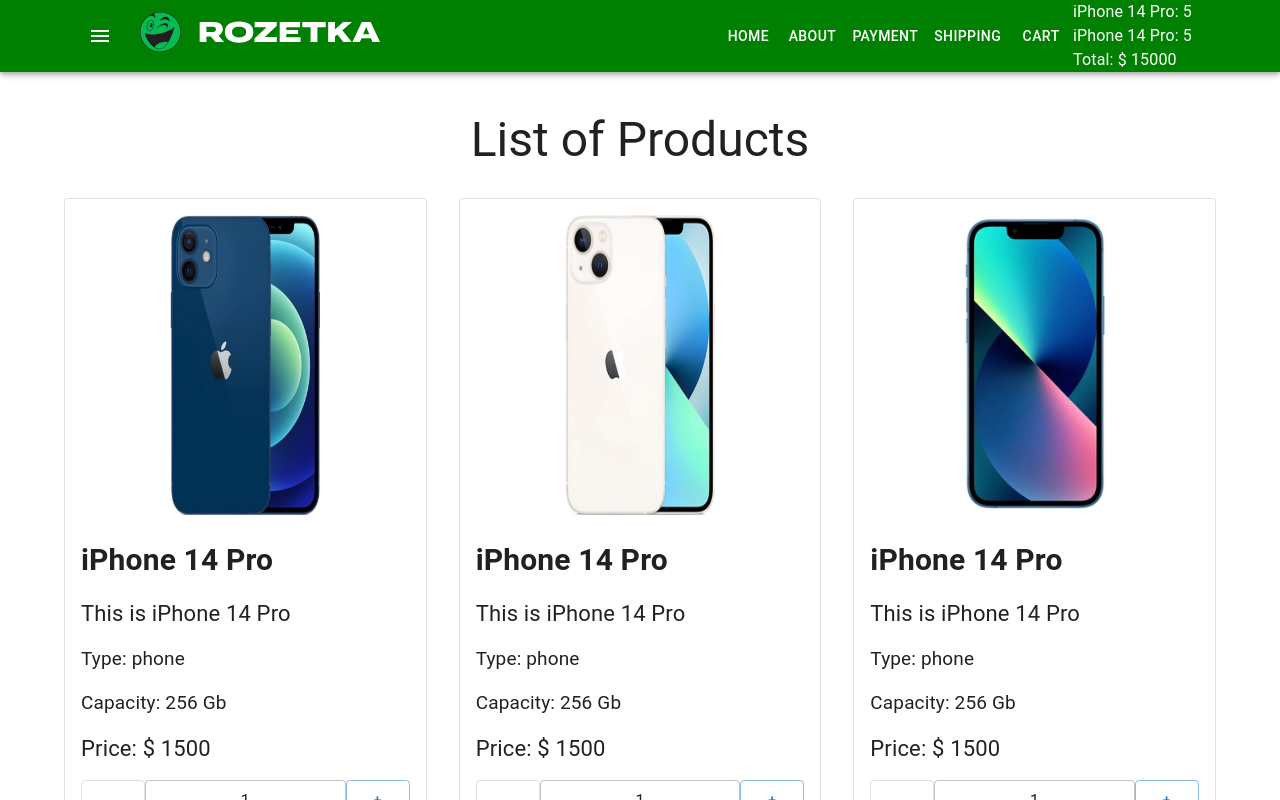
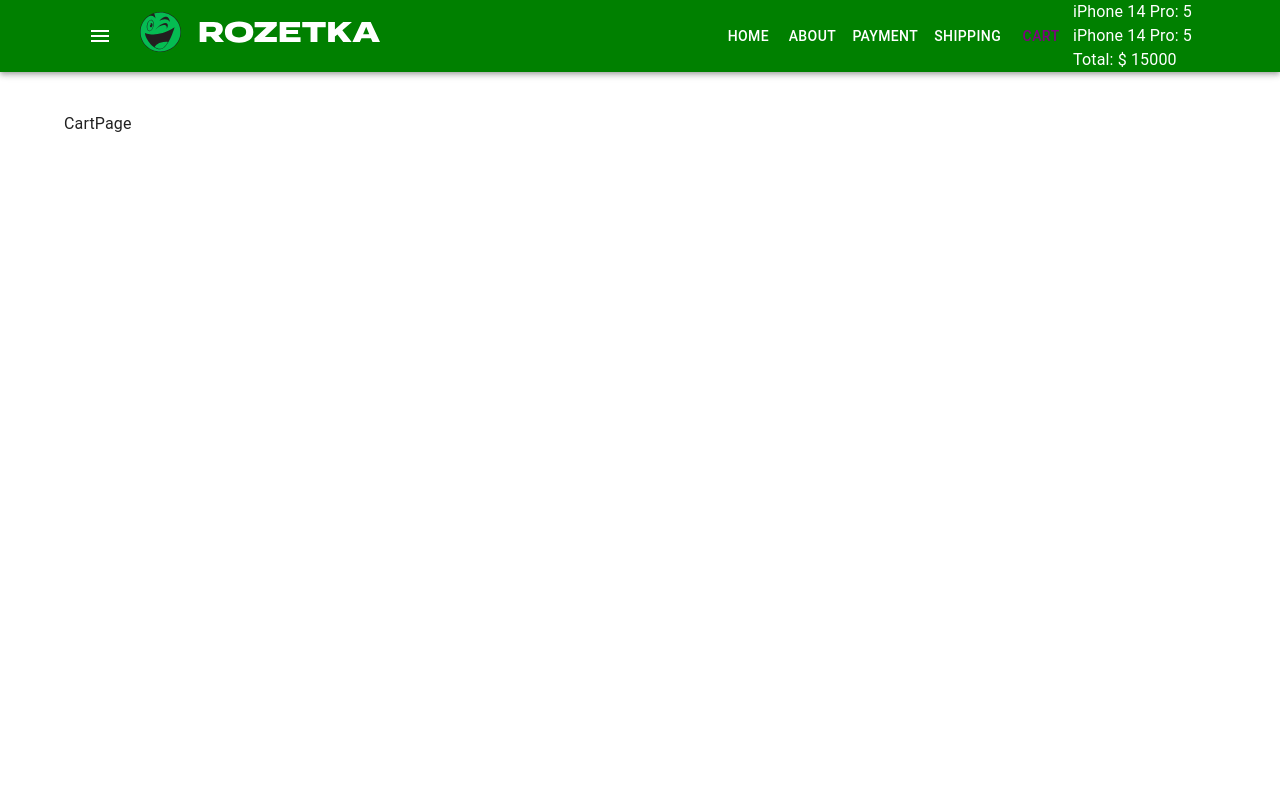
Before and after one commit to OlegBerlo/def, a React (Create React App) app: page /cart in a window 1280 px wide. Shown: the top 800 px of the page. Built offline with nearby package versions, Linux system fonts and the light colour scheme; the HTML template or start-up script is replaced by a standard one.

Commit message:
added ReactRouter and MenuItem

```diff
--- a/package.json
+++ b/package.json
@@ -16,6 +16,7 @@
     "@types/react-dom": "^18.2.4",
     "react": "^18.2.0",
     "react-dom": "^18.2.0",
+    "react-router-dom": "^6.13.0",
     "react-scripts": "5.0.1",
     "sass": "^1.62.1",
     "typescript": "^4.9.5",
--- a/src/Container/App/App.tsx
+++ b/src/Container/App/App.tsx
@@ -1,10 +1,11 @@
 import Header from "Container/Header/Header";
 import CssBaseline from "@mui/material/CssBaseline";
 import { StyledEngineProvider } from "@mui/material/styles";
-import Main from "Container/Main/Main";
 import { useState } from "react";
-import { type } from "os";
-
+import { Route, Routes } from "react-router-dom";
+import { Container } from "@mui/material";
+import Home from "pages/Home/Home";
+import CartPage from "pages/Cart/CartPage";
 type ProductsInCart = {
   [id: number]: number;
 };
@@ -26,7 +27,19 @@
     <StyledEngineProvider injectFirst>
       <CssBaseline />
       <Header productsInCart={productsInCart} />
-      <Main addProductToCart={addProductToCart} />
+      <Container
+        sx={{
+          padding: "40px 0",
+        }}
+      >
+        <Routes>
+          <Route
+            path="/"
+            element={<Home addProductToCart={addProductToCart} />}
+          />
+          <Route path="/cart" element={<CartPage />} />
+        </Routes>
+      </Container>
     </StyledEngineProvider>
   );
 };
--- a/src/Container/Main/Main.tsx
+++ /dev/null
@@ -1,17 +0,0 @@
-import { Container } from "@mui/material";
-import Home from "pages/Home/Home";
-type Props = {
-  addProductToCart: (id: number, count: number) => void;
-};
-const Main = ({ addProductToCart }: Props) => {
-  return (
-    <Container
-      sx={{
-        padding: "40px 0",
-      }}
-    >
-      <Home addProductToCart={addProductToCart} />
-    </Container>
-  );
-};
-export default Main;
--- a/src/components/Menu/Menu.tsx
+++ b/src/components/Menu/Menu.tsx
@@ -1,14 +1,17 @@
-import Button from "@mui/material/Button";
+import MenuItem from "./MenuItem";
+
 type Props = {};
+
 const Menu = (props: Props) => {
   return (
     <>
-      <Button color="inherit">Home</Button>
-      <Button color="inherit">About</Button>
-      <Button color="inherit">Payment</Button>
-      <Button color="inherit">Shipping</Button>
-      <Button color="inherit">Cart</Button>
+      <MenuItem to="/">Home</MenuItem>
+      <MenuItem to="/about">About</MenuItem>
+      <MenuItem to="/payment">Payment</MenuItem>
+      <MenuItem to="/shipping">Shipping</MenuItem>
+      <MenuItem to="/cart">Cart</MenuItem>
     </>
   );
 };
+
 export default Menu;
--- /dev/null
+++ b/src/components/Menu/MenuItem.scss
@@ -0,0 +1,9 @@
+.menu-item {
+  text-decoration: none;
+  color: white;
+}
+
+.menu-item-active {
+  text-decoration: none;
+  color: purple;
+}
--- /dev/null
+++ b/src/components/Menu/MenuItem.tsx
@@ -0,0 +1,23 @@
+import Button from "@mui/material/Button";
+import { NavLink } from "react-router-dom";
+import "./MenuItem.scss";
+
+type Props = {
+  to: string;
+  children: React.ReactNode;
+};
+const MenuItem = ({ to, children }: Props) => {
+  return (
+    <Button color="inherit">
+      <NavLink
+        to={to}
+        className={({ isActive }) =>
+          isActive ? "menu-item-active" : "menu-item"
+        }
+      >
+        {children}
+      </NavLink>
+    </Button>
+  );
+};
+export default MenuItem;
--- a/src/index.tsx
+++ b/src/index.tsx
@@ -1,12 +1,15 @@
 import React from "react";
 import ReactDOM from "react-dom/client";
 import App from "Container/App/App";
+import { BrowserRouter } from "react-router-dom";
 
 const root = ReactDOM.createRoot(
   document.getElementById("root") as HTMLElement
 );
 root.render(
   <React.StrictMode>
-    <App />
+    <BrowserRouter>
+      <App />
+    </BrowserRouter>
   </React.StrictMode>
 );
--- /dev/null
+++ b/src/pages/Cart/CartPage.tsx
@@ -0,0 +1,7 @@
+type Props = {};
+
+const CartPage = (props: Props) => {
+  return <div>CartPage</div>;
+};
+
+export default CartPage;
```
Also changed, not shown: 1 other file (tests, documents, lock files or other folders).
